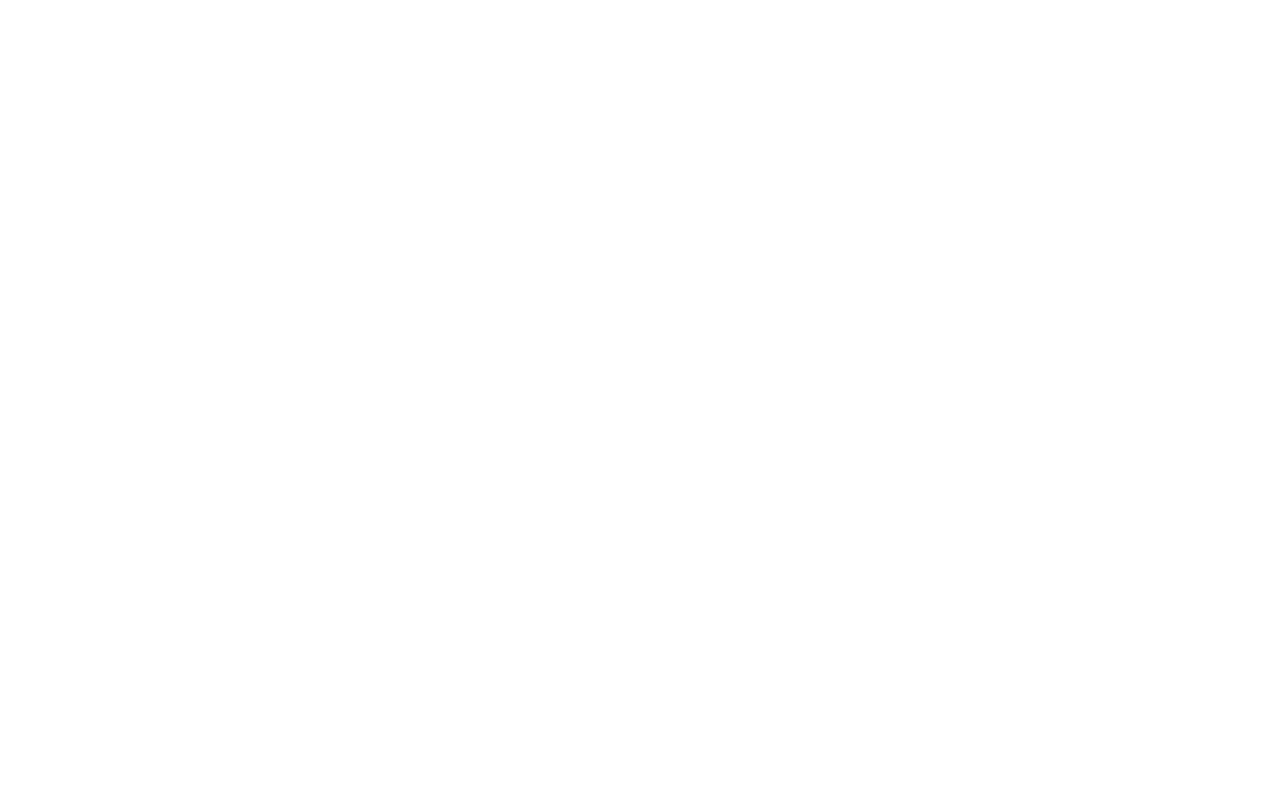
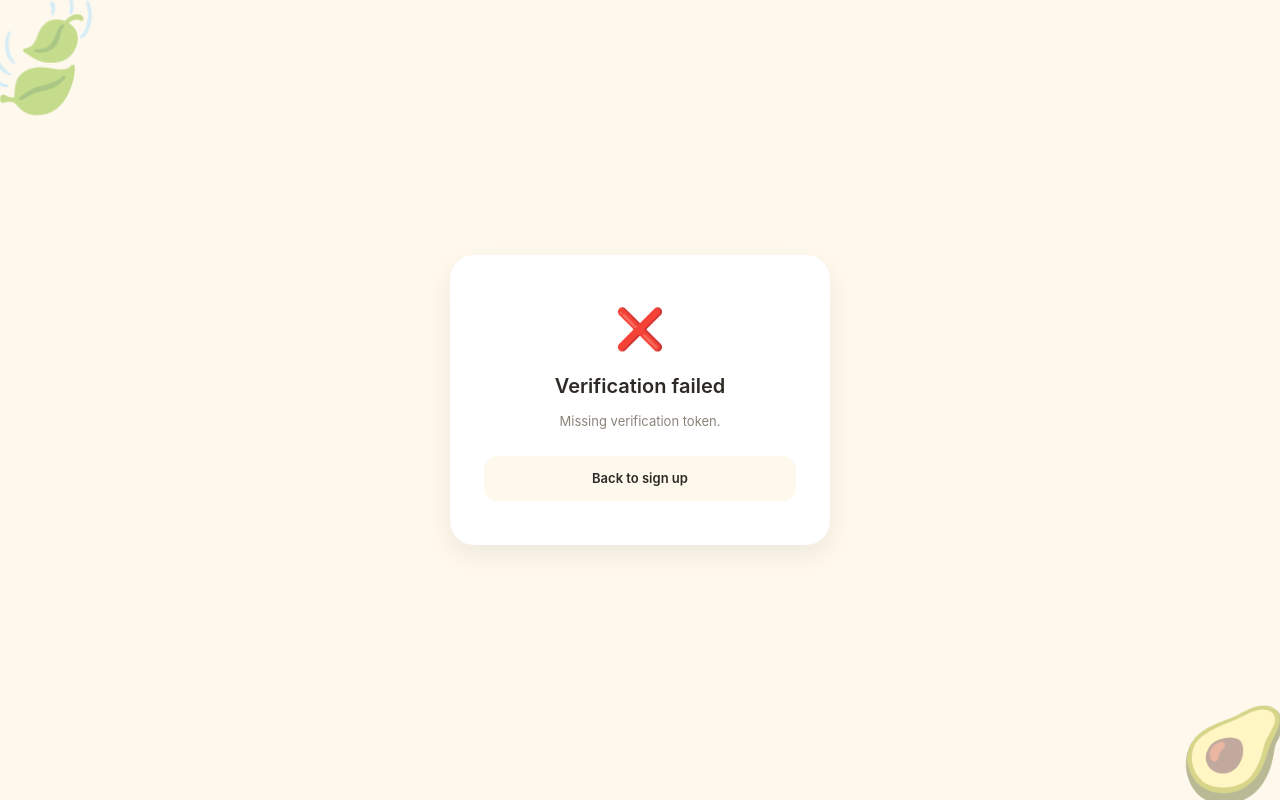
Before and after one commit to shivram101/Calorific, a React (Vite) app in the folder frontend/: page /verify-email in a window 1280 px wide. Before the commit this address had no page. Built offline with nearby package versions, Linux system fonts and the light colour scheme.

Commit message:
Verify Email Page

```diff
--- a/frontend/src/App.tsx
+++ b/frontend/src/App.tsx
@@ -4,6 +4,7 @@
 import SignUpPage from './pages/SignUpPage';
 import OnboardingPage from './pages/OnboardingPage';
 import ForgotPasswordPage from './pages/ForgotPasswordPage';
+import VerifyEmailPage from './pages/VerifyEmailPage';
 
 function App() {
   return (
@@ -14,6 +15,7 @@
         <Route path="/signup" element={<SignUpPage />} />
         <Route path="/onboarding" element={<OnboardingPage />} />
         <Route path="/forgot-password" element={<ForgotPasswordPage />} />
+        <Route path="/verify-email" element={<VerifyEmailPage />} />
       </Routes>
     </Router>
   );
--- /dev/null
+++ b/frontend/src/pages/VerifyEmailPage.tsx
@@ -0,0 +1,137 @@
+import { useEffect, useState } from 'react';
+import { useSearchParams } from 'react-router-dom';
+
+function VerifyEmailPage() {
+  const [searchParams] = useSearchParams();
+  const [status, setStatus] = useState<'loading' | 'success' | 'error'>('loading');
+  const [message, setMessage] = useState('');
+
+  useEffect(() => {
+    const token = searchParams.get('token');
+
+    if (!token) {
+      setStatus('error');
+      setMessage('Missing verification token.');
+      return;
+    }
+
+    async function verify() {
+      try {
+        const res = await fetch(`http://localhost:5000/api/verify-email?token=${token}`, {
+          method: 'GET',
+        });
+        const data = await res.json();
+        if (!res.ok) {
+          setStatus('error');
+          setMessage(data.message || 'Verification failed. The link may have expired.');
+        } else {
+          setStatus('success');
+        }
+      } catch (err) {
+        setStatus('error');
+        setMessage('Server error. Please try again later.');
+      }
+    }
+
+    verify();
+  }, [searchParams]);
+
+  return (
+    <div
+      style={{
+        minHeight: '100vh',
+        backgroundColor: '#FFF8ED',
+        display: 'flex',
+        alignItems: 'center',
+        justifyContent: 'center',
+        padding: '24px',
+        position: 'relative',
+        overflow: 'hidden',
+      }}
+    >
+      <div style={{ position: 'absolute', fontSize: '110px', top: '-30px', left: '-30px', opacity: 0.5 }}>🍃</div>
+      <div style={{ position: 'absolute', fontSize: '90px', bottom: '-20px', right: '-10px', opacity: 0.5 }}>🥑</div>
+
+      <div
+        style={{
+          background: '#ffffff',
+          borderRadius: '24px',
+          padding: '44px 34px',
+          width: '100%',
+          maxWidth: '380px',
+          boxShadow: '0 10px 28px rgba(0,0,0,0.07)',
+          position: 'relative',
+          zIndex: 1,
+          textAlign: 'center',
+        }}
+      >
+        {status === 'loading' && (
+          <>
+            <div style={{ fontSize: '36px', marginBottom: '12px' }}>⏳</div>
+            <h1 style={{ fontSize: '19px', fontWeight: 600, color: '#2D2A26', margin: 0 }}>Verifying your email...</h1>
+            <p style={{ fontSize: '13px', color: '#8A8378', marginTop: '10px' }}>
+              Please wait a moment.
+            </p>
+          </>
+        )}
+
+        {status === 'success' && (
+          <>
+            <div style={{ fontSize: '40px', marginBottom: '12px' }}>✅</div>
+            <h1 style={{ fontSize: '20px', fontWeight: 600, color: '#2D2A26', margin: 0 }}>Email verified!</h1>
+            <p style={{ fontSize: '13px', color: '#8A8378', marginTop: '10px', lineHeight: 1.6 }}>
+              Your account is now active. You can log in and get started.
+            </p>
+            <a
+              href="/login"
+              style={{
+                display: 'block',
+                background: '#1FA873',
+                color: '#fff',
+                border: 'none',
+                borderRadius: '14px',
+                padding: '13px',
+                fontSize: '13px',
+                fontWeight: 600,
+                textDecoration: 'none',
+                marginTop: '24px',
+                boxShadow: '0 6px 16px rgba(31,168,115,0.3)',
+              }}
+            >
+              Go to log in
+            </a>
+          </>
+        )}
+
+        {status === 'error' && (
+          <>
+            <div style={{ fontSize: '40px', marginBottom: '12px' }}>❌</div>
+            <h1 style={{ fontSize: '20px', fontWeight: 600, color: '#2D2A26', margin: 0 }}>Verification failed</h1>
+            <p style={{ fontSize: '13px', color: '#8A8378', marginTop: '10px', lineHeight: 1.6 }}>
+              {message}
+            </p>
+            <a
+              href="/signup"
+              style={{
+                display: 'block',
+                background: '#FFF8ED',
+                color: '#2D2A26',
+                border: 'none',
+                borderRadius: '14px',
+                padding: '13px',
+                fontSize: '13px',
+                fontWeight: 600,
+                textDecoration: 'none',
+                marginTop: '24px',
+              }}
+            >
+              Back to sign up
+            </a>
+          </>
+        )}
+      </div>
+    </div>
+  );
+}
+
+export default VerifyEmailPage;
```
